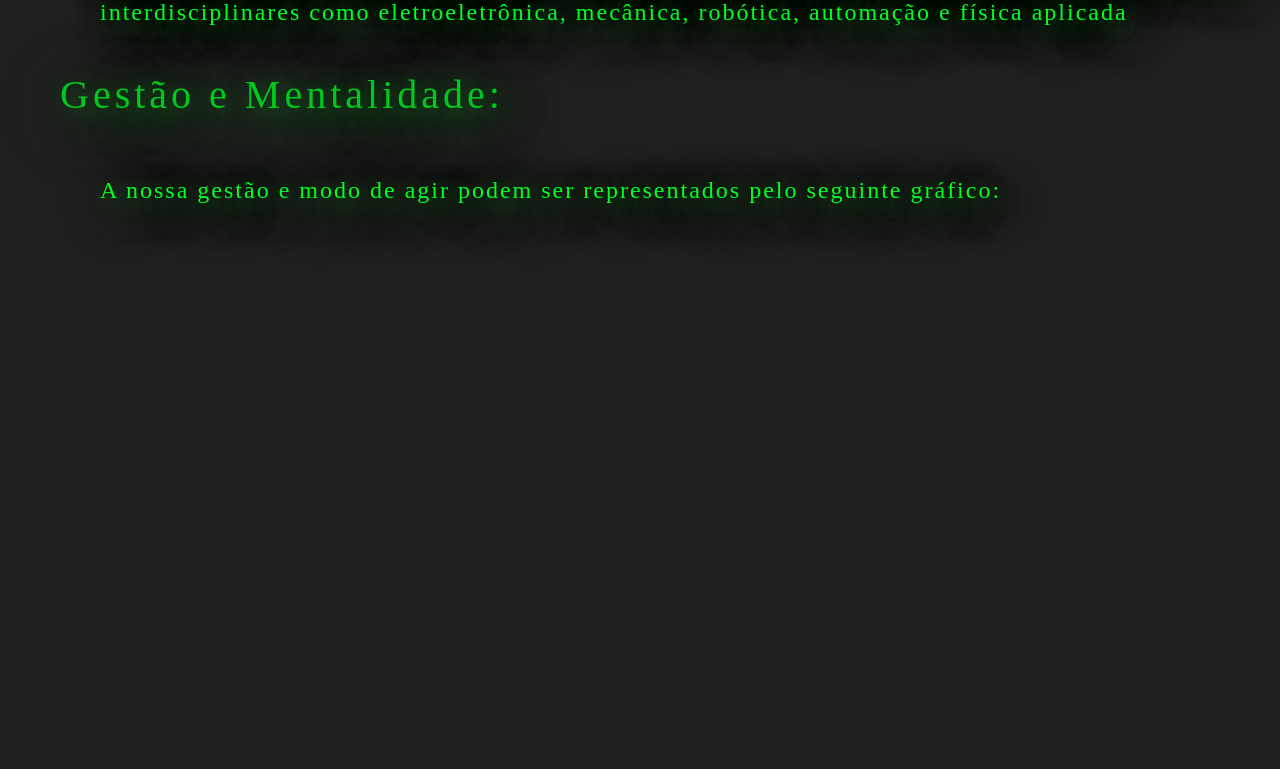
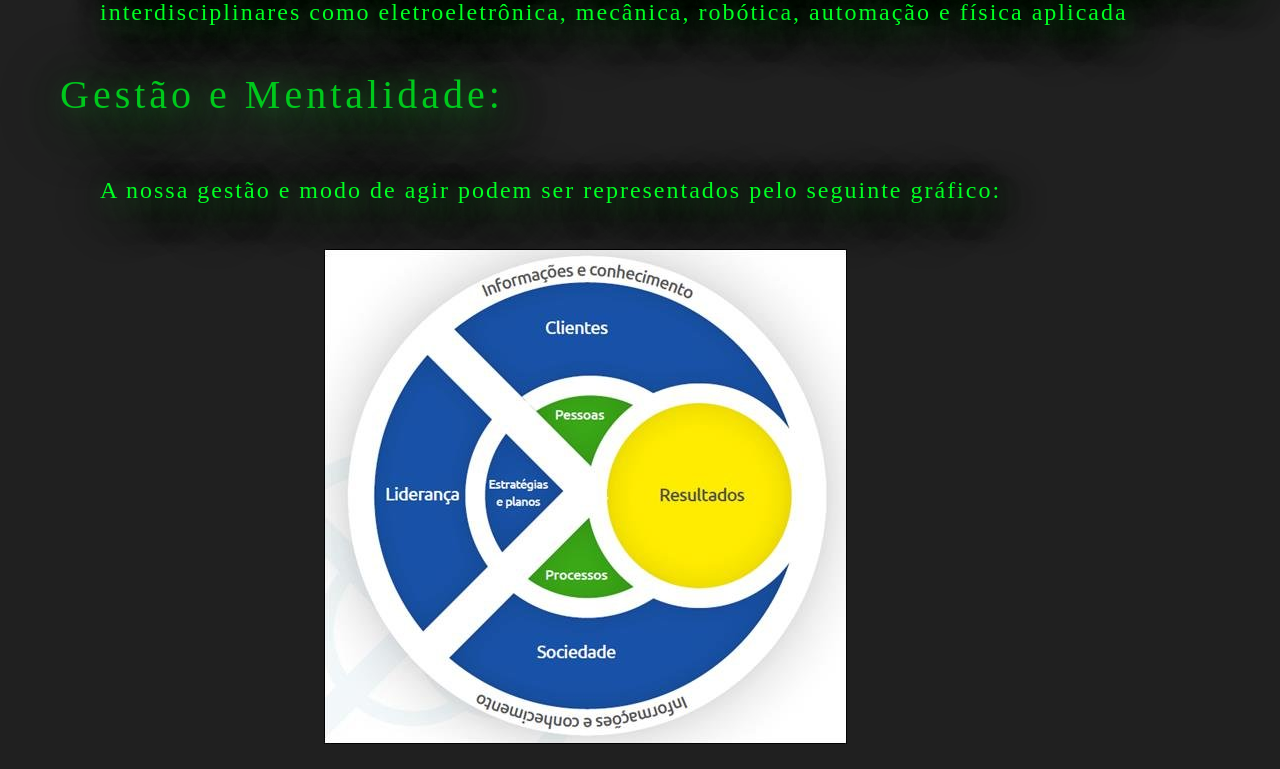
Before and after one commit to RFFSoftwareEngineering/VikingCodeSite-RealOne, a Django app: page /HomePage in a window 1280 px wide. Shown: the part 423-1192 px from the top of the page. Before the commit the page ends 660 px from the top, so only its background shows below. Run offline with Django 3.2, Linux system fonts and the light colour scheme; some libraries are stand-ins or nearby versions; some web fonts are replaced.

Commit message:
getting tired, but the work is gettin beautiful

```diff
--- a/VikingCodeSite/Core/Static/css/HomePage.css
+++ b/VikingCodeSite/Core/Static/css/HomePage.css
@@ -339,3 +339,10 @@ body.animate {
     padding-left: 40px;
     text-shadow: 5px 5px 20px #16581f, 10px 10px 40px #16581f, 10px 10px 80px #16581f;
 }
+
+#gestao {
+    padding-top: 25px;
+    position: absolute;
+    left: 22%;
+    padding-bottom: 25px;
+}
--- a/VikingCodeSite/Core/Templates/home.html
+++ b/VikingCodeSite/Core/Templates/home.html
@@ -61,6 +61,7 @@
         <p id="vkmen">
             A nossa gestão e modo de agir podem ser representados pelo seguinte gráfico:
         </p>
+        <img id="gestao" src="{% static 'images/excelencia.png' %}" />
     </div>
     <script type="text/javascript" src="{% static 'javascript/animtheme.js' %}"></script>
     {% bootstrap_javascript %}
```
Also changed, not shown: VikingCodeSite/Core/Static/images/excelencia.png (added), 1 other file.
